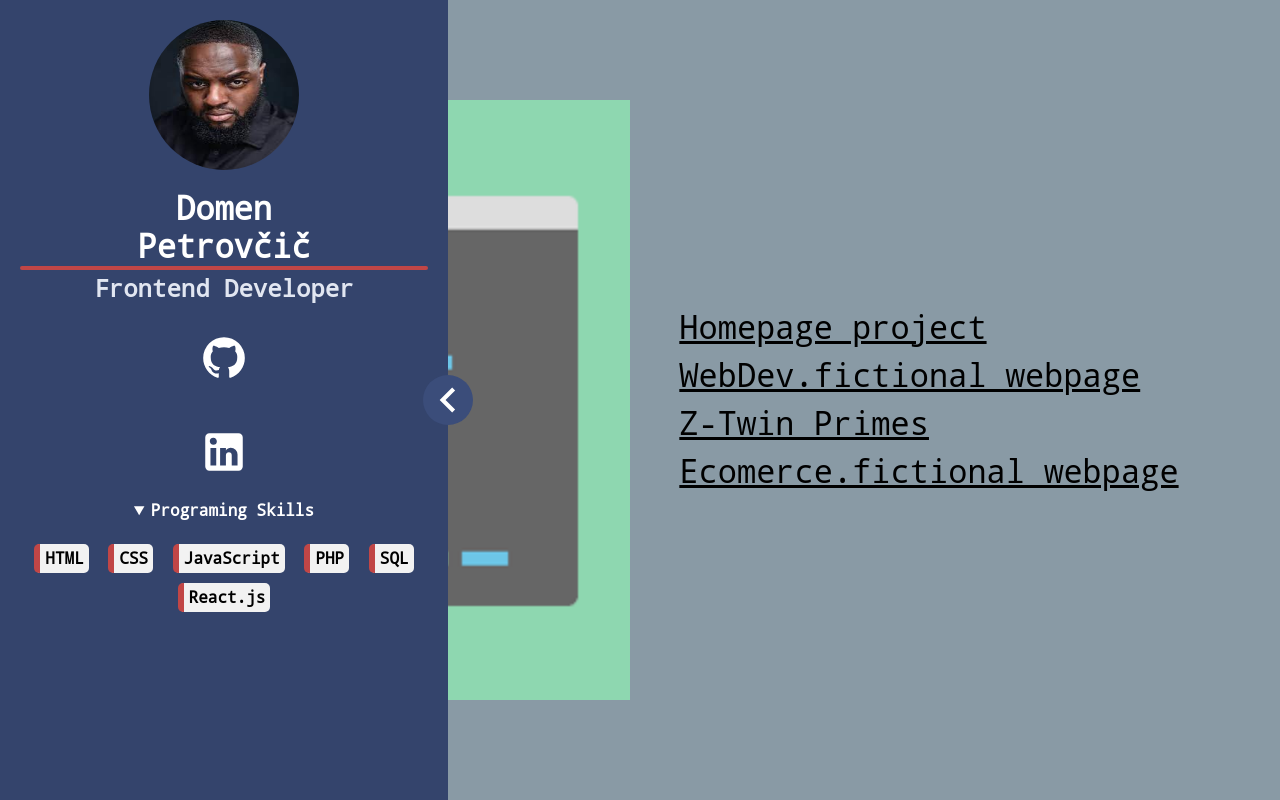
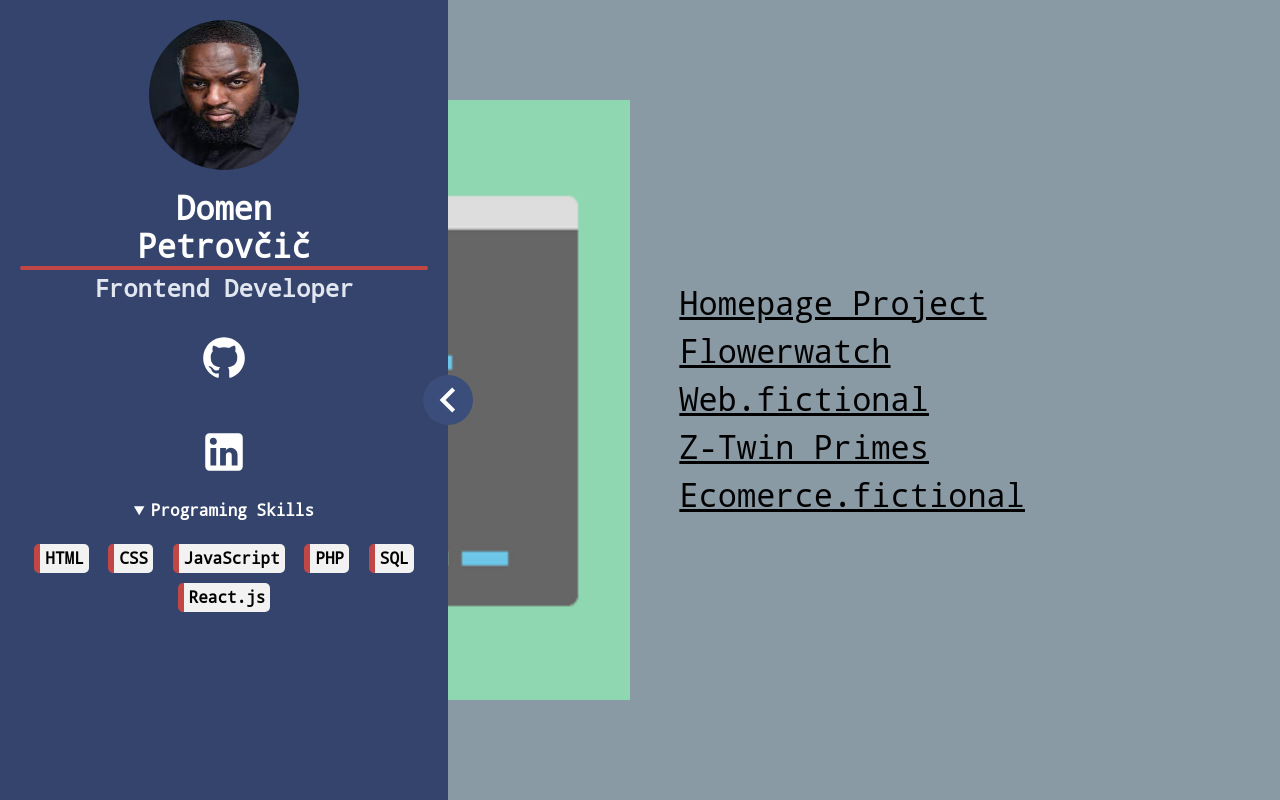
Before and after one commit to Skiddie93/Portfolio, a React (Create React App) app: page / in a window 1280 px wide. Built offline with nearby package versions, Linux system fonts and the light colour scheme.

Commit message:
dynamic list

```diff
--- /dev/null
+++ b/public/projectData.json
@@ -0,0 +1,24 @@
+[
+   {
+      "id":1,
+      "name":"Homepage Project"
+   },
+   {
+     "id":5,
+     "name":"Flowerwatch"
+   },
+   {
+      "id":2,
+      "name":"Web.fictional"
+   },
+   {
+      "id":3,
+      "name":"Z-Twin Primes"
+   },
+   {
+     "id":4,
+     "name":"Ecomerce.fictional"
+   }
+
+
+]
--- a/src/contentList.jsx
+++ b/src/contentList.jsx
@@ -1,9 +1,19 @@
 import './styles.css';
 import codingplaceholder from './media/codingplaceholder.png';
-import React,{useState} from 'react'
+import React,{useState, useEffect} from 'react'
 function ContentList(){
 
+  useEffect(()=>{
+    getData()
+  },[])
 
+  let [dataState, dataSet] = useState([])
+
+  async function getData(){
+    let get = await fetch('./projectData.json')
+    let response = await get.json()
+    dataSet(response)
+  }
 
   return(
 
@@ -13,11 +23,7 @@ function ContentList(){
   </div>
   <div className="listContainer">
     <ul>
-      <li>Homepage project</li>
-        <li>WebDev.fictional webpage</li>
-          <li>Z-Twin Primes</li>
-            <li>Ecomerce.fictional webpage</li>
-
+        {dataState.map(val => <li key={val.id}>{val.name}</li>)}
     </ul>
   </div>
 </div>
```
